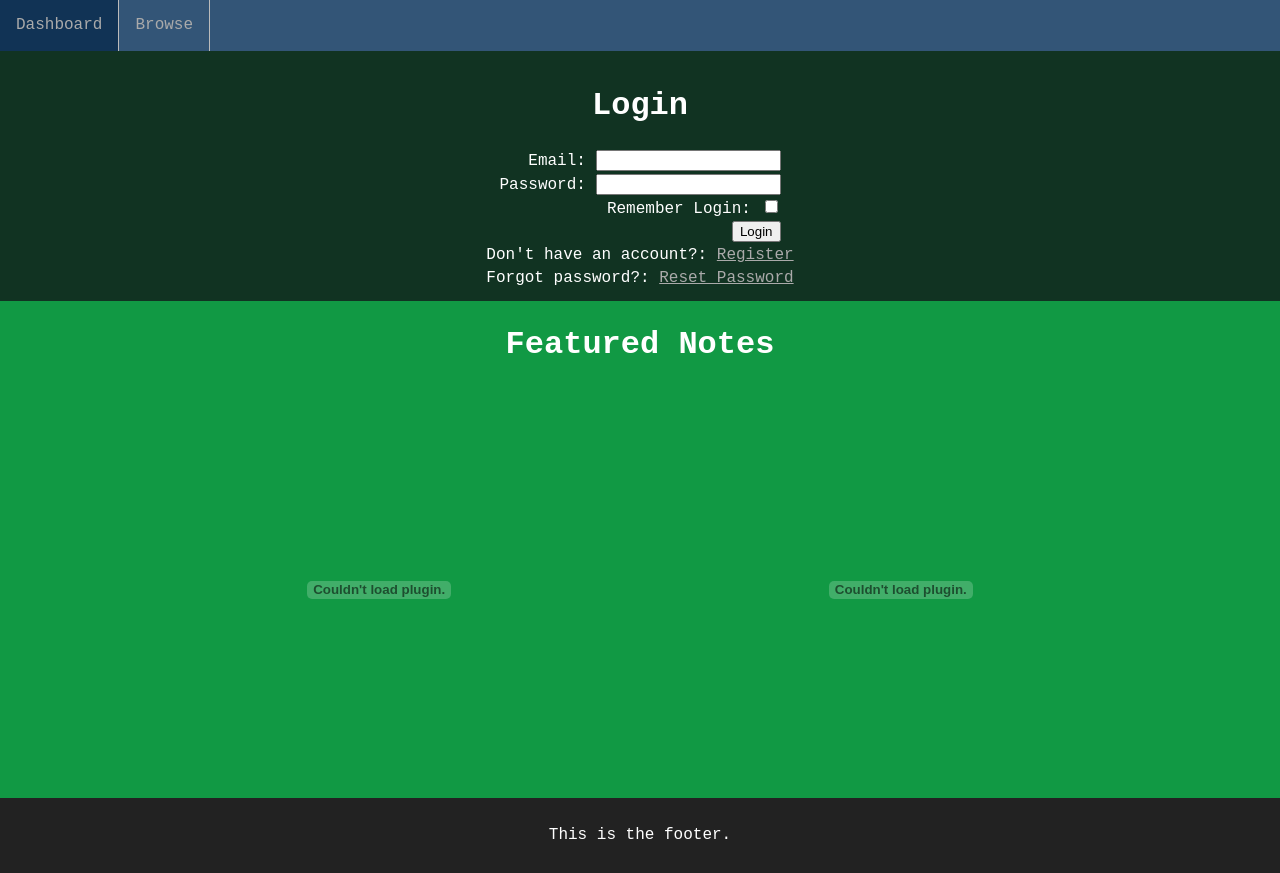
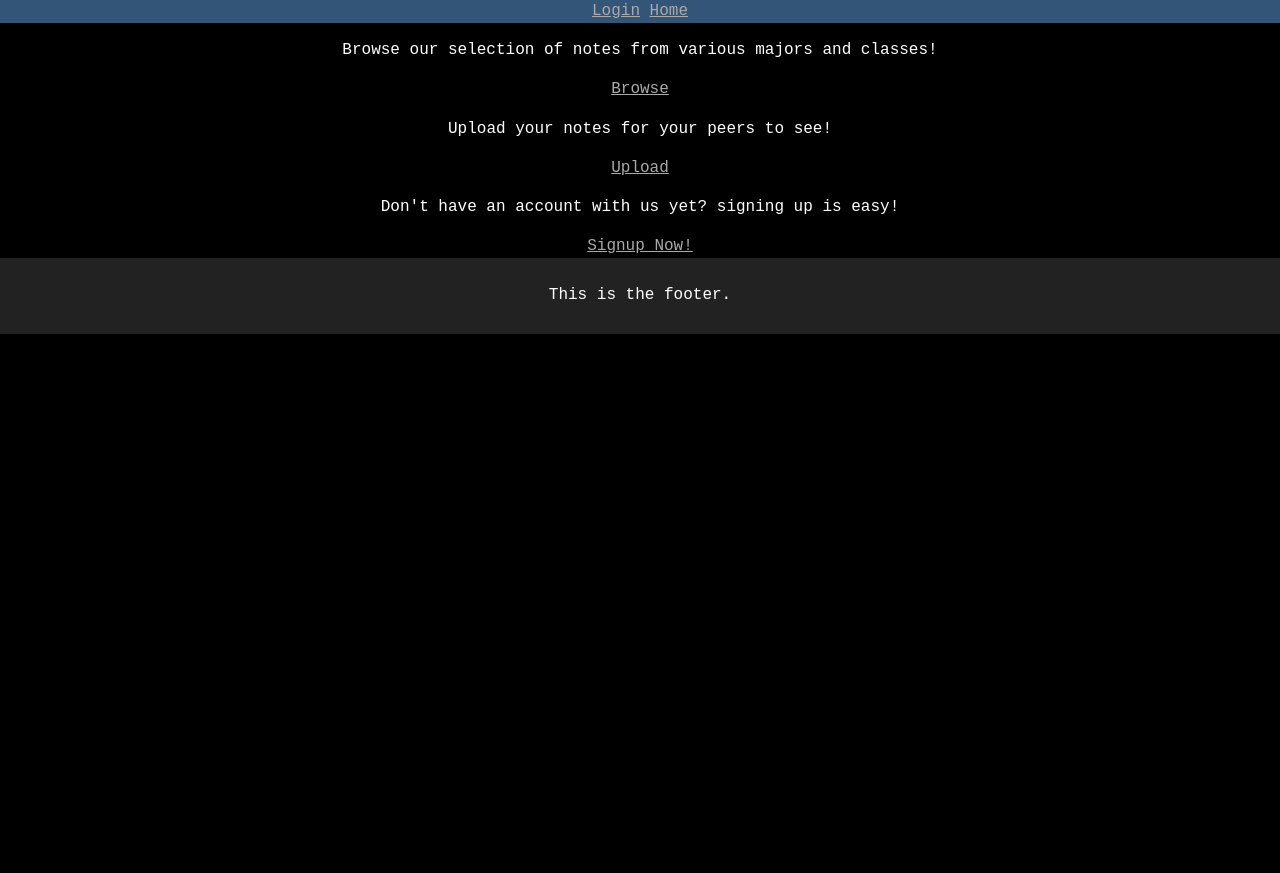
Before and after one commit to Damon-Teichroeb/note-share, a PHP site: page / in a window 1280 px wide. After the commit the page ends 334 px from the top, so only its background shows below. Run offline with PHP 8.4, Linux system fonts and the light colour scheme.

Commit message:
Add files via upload

```diff
--- a/note_share/browse.php
+++ b/note_share/browse.php
@@ -2,9 +2,9 @@
 require 'header.php';
 ?>
 
-<div id="browse">
+<section class="flex-container">
   <h1>Browse</h1>
-</div>
+</section>
 
 <?php
 require 'footer.php';
--- a/note_share/footer.php
+++ b/note_share/footer.php
@@ -1,6 +1,7 @@
-  <footer>
+  <footer class="flex-container">
     <p>This is the footer.</p>
   </footer>
+  <script src="scripts/main.js"></script>
 </body>
 </html>
 
--- a/note_share/header.php
+++ b/note_share/header.php
@@ -15,12 +15,7 @@ else
   <link rel="stylesheet" href="styles/main.css">
 </head>
 <body>
-  <header>
-    <ul>
-      <li><a href="index.php">Dashboard</a></li>
-      <li><a href="browse.php">Browse</a></li>
-      <li>
-        <div id="logout">
+  <header class="nav">
     <?php
     if(isset($login))
     {
@@ -28,14 +23,34 @@ else
       $names  = $object->fetch_assoc();
       $name   = $names['name'];
     ?>
-            <form action="includes/logout.inc.php" method="post">
-              <label><?php echo $name; ?>:</label>
-              <input type="submit" value="Logout">
-            </form>
+      <a class="btn" href="includes/logout.inc.php"><?php echo $name;?>: Logout</a>
+    <?php
+    }
+    else
+    {
+    ?>
+      <a class="btn" href="login.php">Login</a>
     <?php
     }
     ?>
-        </div>
-      </li>
-    </ul>
+    <a class="btn" href="index.php">Home</a>
+    <?php
+    // Signup notification
+    if (isset($_GET['signup']))
+      switch ($_GET['signup'])
+      {
+        case 'success':
+          echo "<p class=\"success\">You have successfuly registered an account!</p>";
+          break;
+      }
+
+    // Login notification
+    if (isset($_GET['login']))
+      switch ($_GET['login'])
+      {
+        case 'success':
+          echo "<p class=\"success\">You have successfuly logged in to your account!</p>";
+          break;
+      }
+    ?>
   </header>
--- a/note_share/index.php
+++ b/note_share/index.php
@@ -2,62 +2,21 @@
 require 'header.php';
 ?>
 
-<?php
-if (!isset($login))
-{
-?>
-  <div id="login">
-    <h1>Login</h1>
-    <form action="includes/login.inc.php" method="post">
-      <label for="email">Email:</label>
-      <input type="text" id="email" name="email" required
-        value="<?php if(isset($_GET['email'])){echo $_GET['email'];}elseif(isset($_COOKIE['email'])){echo $_COOKIE['email'];}?>"
-      ><br>
-      <label for="password">Password:</label>
-      <input type="password" id="password" name="password" required
-        value="<?php if(isset($_COOKIE['password'])){echo $_COOKIE['password'];}?>"
-      ><br>
-      <label for="remember">Remember Login:</label>
-      <input type="checkbox" id="remember" name="remember" <?php if(isset($_COOKIE['password'])){echo 'checked';}?>
-      ><br>
-      <input type="submit" value="Login">
-    </form><br>
-    <label>Don't have an account?:</label>
-    <a href="signup.php">Register</a><br>
-    <label>Forgot password?:</label>
-    <a href="reset-password.php">Reset Password</a>
-  <?php
-  // Login error message
-  if (isset($_GET['login']))
-    switch ($_GET['login'])
-    {
-      case 'wrongpassword':
-        echo "<p id=\"error\">Incorrect password or email!</p>";
-        break;
-    }
-  // Signup notification
-  if (isset($_GET['signup']))
-    switch ($_GET['signup'])
-    {
-      case 'success':
-        echo "<p id=\"success\">You have successfuly registered an account!</p>";
-        break;
-    }
-  ?>
+<section class="features">
+  <div>
+    <p>Browse our selection of notes from various majors and classes!</p>
+    <a class="btn" href="browse.php">Browse</a>
   </div>
-<?php
-}
-?>
+  <div>
+    <p>Upload your notes for your peers to see!</p>
+    <a class="btn" href="upload.php">Upload</a>
+  </div>
+  <div>
+    <p>Don't have an account with us yet? signing up is easy!</p>
+    <a class="btn" href="signup.php">Signup Now!</a>
+  </div>
+</section>
 
-<div id="featured">
-  <h1>Featured Notes</h1>
-  <div id="selection">
-    <embed src="notes/test.pdf#toolbar=0" type="application/pdf" width="40%" height="400px">
-    <embed src="notes/test2.pdf#toolbar=0" type="application/pdf" width="40%" height="400px">
-  </div>
-</div>
-
-<script src="scripts/main.js"></script>
 <?php
 require 'footer.php';
 ?>
```
Also changed, not shown: note_share/login.php (added, +40 -0 lines), note_share/reset-password.php (+5 -5 lines), note_share/signup.php (+10 -10 lines). Lines whose indentation alone changed are shown as unchanged.
